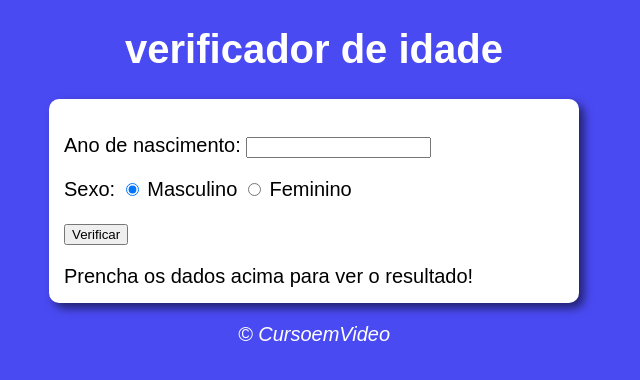
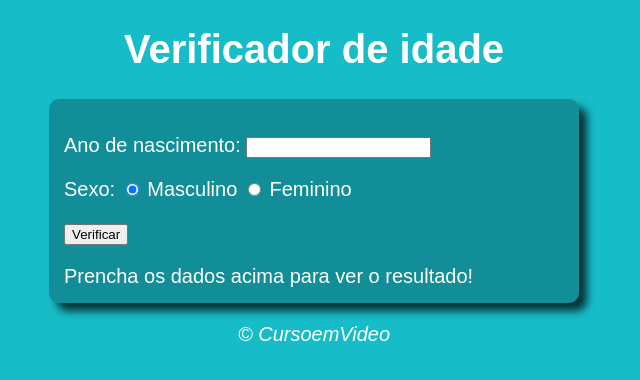
Before and after one commit to FelipeFerreiraSS/Cuso_de_Java_Script_Curso_em_Video, a plain HTML site: page Java_Script_Curso_em_video/aula12ex/ex015/modelo.html in a window 1280 px wide. Shown: the whole page, without its empty margins (326-966 px from the left). Drawn offline with Linux system fonts and the light colour scheme.

Commit message:
EX: Verificar idade 03

```diff
--- a/Java_Script_Curso_em_video/aula12ex/ex015/estilo.css
+++ b/Java_Script_Curso_em_video/aula12ex/ex015/estilo.css
@@ -1,5 +1,5 @@
 body{
-    background: rgb(74, 74, 243);
+    background: rgb(22, 189, 201);
     font: normal 15pt Arial;
 }
 
@@ -9,13 +9,15 @@ header {
 }
 
 section {
-    background: white;
+    color: white;
+    background: rgba(0, 0, 0, 0.247);
     border-radius: 10px;
     padding: 15px;
     width: 500px;
     margin: auto;
-    box-shadow: 5px 5px 10px rgba(0, 0, 0, 0.562);
+    box-shadow: 8px 8px 8px rgba(0, 0, 0, 0.74);
 }
+
 
 footer {
     color: white;
--- a/Java_Script_Curso_em_video/aula12ex/ex015/modelo.html
+++ b/Java_Script_Curso_em_video/aula12ex/ex015/modelo.html
@@ -8,7 +8,7 @@
 </head>
 <body>
     <header>
-        <h1>verificador de idade </h1>
+        <h1>Verificador de idade </h1>
     </header>
     <section>
         <div>
@@ -24,7 +24,7 @@
                 <label for="fem">Feminino</label>
             </p>
             <p>
-                <input type="button" value="Verificar" onclick="verificar()">
+                <input type="button" value="Verificar" onclick="verificar()" >
             </p>
         </div>
         <div id="res">
```
